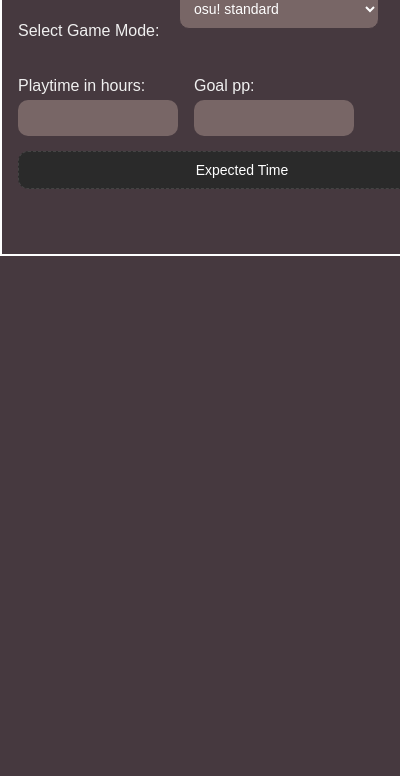
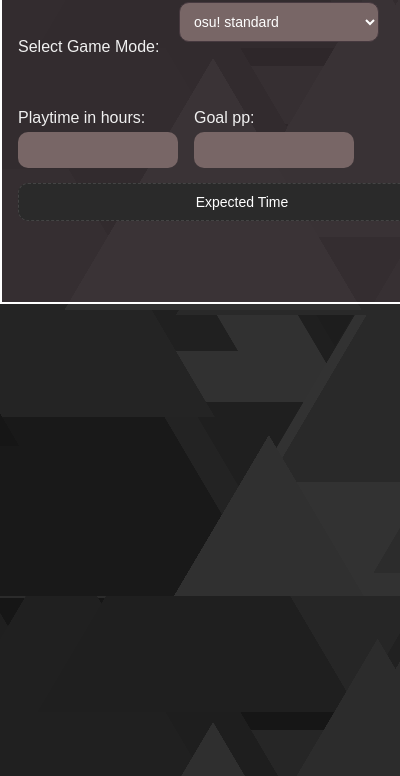
Before and after one commit to stysan/oii-firefox, a browser extension: page popup/popup.html in a window 400 px wide. Shown: the part 68-844 px from the top of the page. Drawn offline with Linux system fonts and the light colour scheme.

Commit message:
Added Triangle style to background

```diff
--- a/popup/popup.css
+++ b/popup/popup.css
@@ -7,9 +7,18 @@
 
 :root {
     --background: #46393F;
-    --header-background:#68263f;
+    --header-background:#8d3355;
     --input-field-background:#786666;
     --label-color:hsl(334, 40%, 90%);
+}
+
+.triangle-container{
+    background-color: rgba(70, 57, 63, 0.5);
+    height: 23em;
+}
+
+.input-container{
+    padding-top: 1em;
 }
 
 body {
@@ -17,12 +26,12 @@
     margin:0;
     padding:0;
     width: 30em;
-    height: 20em;
+    height: 23em;
     border:2px white solid;
-    background-color: var(--background);
+    background-image: url(../images/Triangles.png);
 }
 
-.popup-container{
+.content-container{
     padding: 1em;
 }
 
@@ -93,7 +102,7 @@
     color: #ffffff;
     position: absolute;
     right: 1.5em;
-    top: 4.1em;
+    top: 5em;
 }
 
 .mode-selector select:focus {
--- a/popup/popup.html
+++ b/popup/popup.html
@@ -7,8 +7,10 @@
     <script src="popup.js"></script>
 </head>
 <body>
+    <div class="triangle-container">
         <div class="header">Oii - Improvement Indicator</div>
-    <div class="popup-container">
+        <div class="content-container">
+            <div class="input-container">
                 <div class="mode-selector">
                     <label for="gameMode">Select Game Mode:</label>
                     <select id="gameMode" name="gameMode">
@@ -18,6 +20,8 @@
                         <option value="osuMania">osu! mania</option>
                     </select>
                 </div>
+            </div>
+            <div class="input-container">
                 <div class="calculator">
                     <div>
                         <label for="additionalPlaytimeHours">Playtime in hours:</label>
@@ -28,7 +32,9 @@
                         <input type="text" id="goalpp" name="goalpp">
                     </div>
                 </div>
+            </div>
             <div id="expectedPlaytimeForGoalpp">Expected Time</div>
+        </div>
     </div>
 </body>
 </html>
```
Also changed, not shown: images/Triangles.png (added). Lines whose indentation alone changed are shown as unchanged.
